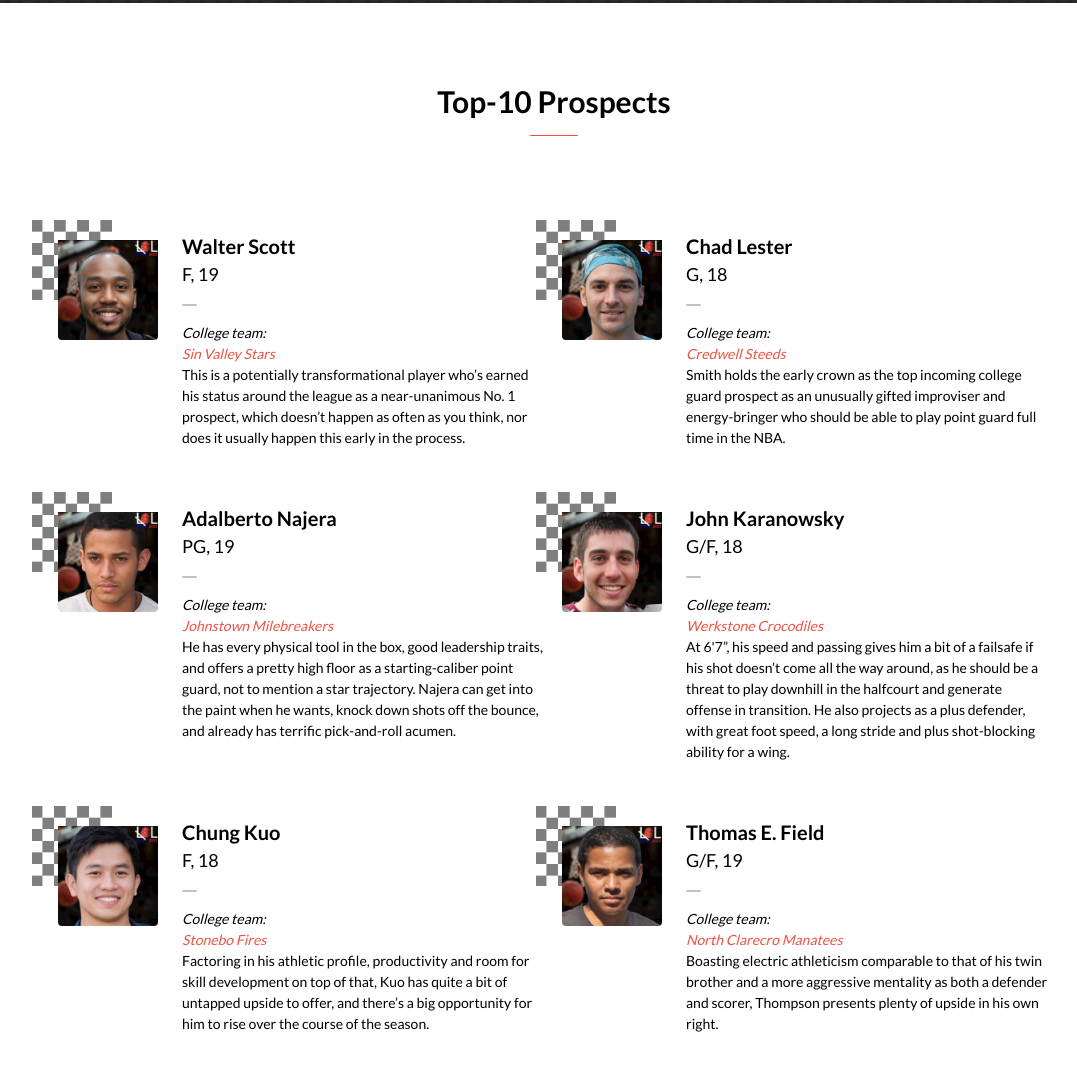
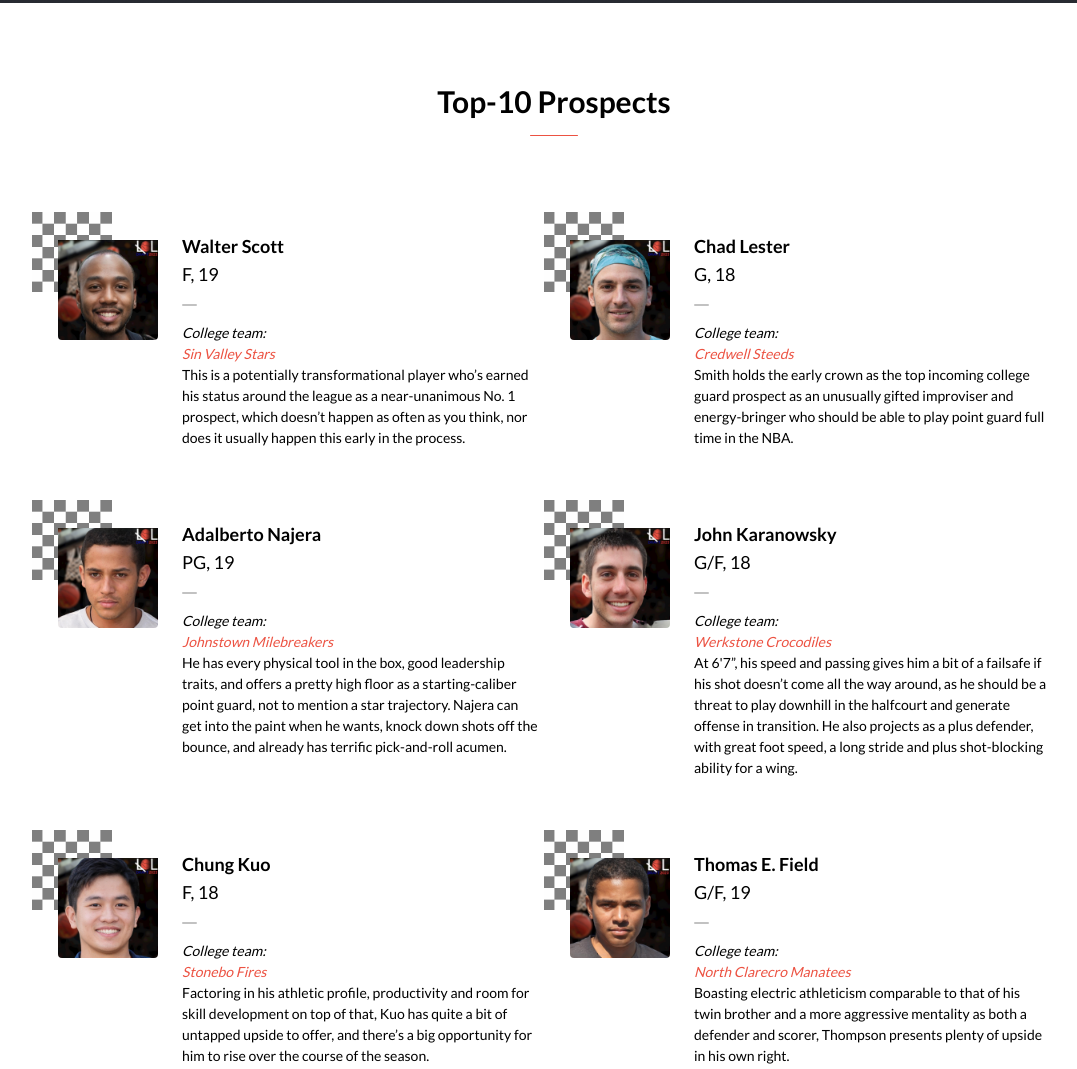
Before and after one commit to romans-adi/lol-draft-2023, a website: page index.html in a window 1280 px wide. Shown: the part 1254-2323 px from the top of the page, without its empty margins (86-1163 px from the left). Drawn offline with nearby package versions, Linux system fonts and the light colour scheme; files whose address does not match are found by name; a web font is replaced by a local one.

Commit message:
Remove pseudoelement from Prospects' name and move it to Prospects' content. Add new position left.

```diff
--- a/assets/css/styles.css
+++ b/assets/css/styles.css
@@ -269,7 +269,7 @@ select {
   font-size: 14px;
 }
 
-.prospect-card-heading::after {
+.prospect-card-content::after {
   content: "";
   display: block;
   width: 80px;
@@ -278,8 +278,8 @@ select {
   background-size: cover;
   position: absolute;
   left: -150px;
-  transform: translateY(-40px);
   z-index: 0;
+  transform: translateY(-20px);
 }
 
 .prospect-photo {
@@ -372,7 +372,7 @@ select {
   font-size: 1rem;
 }
 
-@media screen and (max-width: 768px) {
+@media screen and (max-width: 767px) {
   .nav-menu {
     background: hsla(228, 7.5%, 13.1%, 0.4);
     backdrop-filter: blur(0.4rem);
@@ -422,6 +422,10 @@ select {
   .nav-menu a li:active {
     background-color: #ec5242;
   }
+
+  .prospect-card-heading::after {
+    transform: translateY(-40px);
+  }
 }
 
 @media screen and (min-width: 768px) {
@@ -434,8 +438,7 @@ select {
     max-width: 200px;
   }
 
-  .prospect-card-heading::after {
+  .prospect-card-content::after {
     filter: opacity(0.5);
-    left: -150px;
   }
 }
--- a/assets/js/app.js
+++ b/assets/js/app.js
@@ -155,8 +155,8 @@ prospects.forEach((prospect) => {
 <img src="${prospect.image}" width="100%" class="prospect-photo rounded place-self-start pt-2" alt="${prospect.name}"
   class="prospect-photo">
 </picture>
-<div class="prospect-card-content flex flex-col flex-1 items-stretch">
-<h3 class="prospect-card-heading text-xl relative font-semibold">${prospect.name}</h3>
+<div class="prospect-card-content relative flex flex-col tems-stretch">
+<h3 class="prospect-card-heading text-lg font-semibold">${prospect.name}</h3>
 <h4 class="prospect-info text-lg">${prospect.position}, ${prospect.age}</h4>
 <p class="italic text-orange"><span class="text-black">College team:<br /></span>${prospect.team}</p>
 <p>${prospect.description}</p>
--- a/index.html
+++ b/index.html
@@ -174,7 +174,7 @@
 
     <section id="prospects" class="prospects bg-white flex flex-col items-center">
       <h2 class="prospects-heading capitalize font-bold text-center text-3xl py-20">Top-10 prospects</h2>
-      <div id="prospects-set" class="prospects-set grid grid-cols-1 md:grid-cols-2 grid-rows-auto px-8 md:px-36 gap-4">
+      <div id="prospects-set" class="prospects-set grid grid-cols-1 md:grid-cols-2 grid-rows-auto px-8 md:px-36 gap-8">
       </div>
       <button type="button" class="btn bg-orange text-white"></button>
     </section>
```
